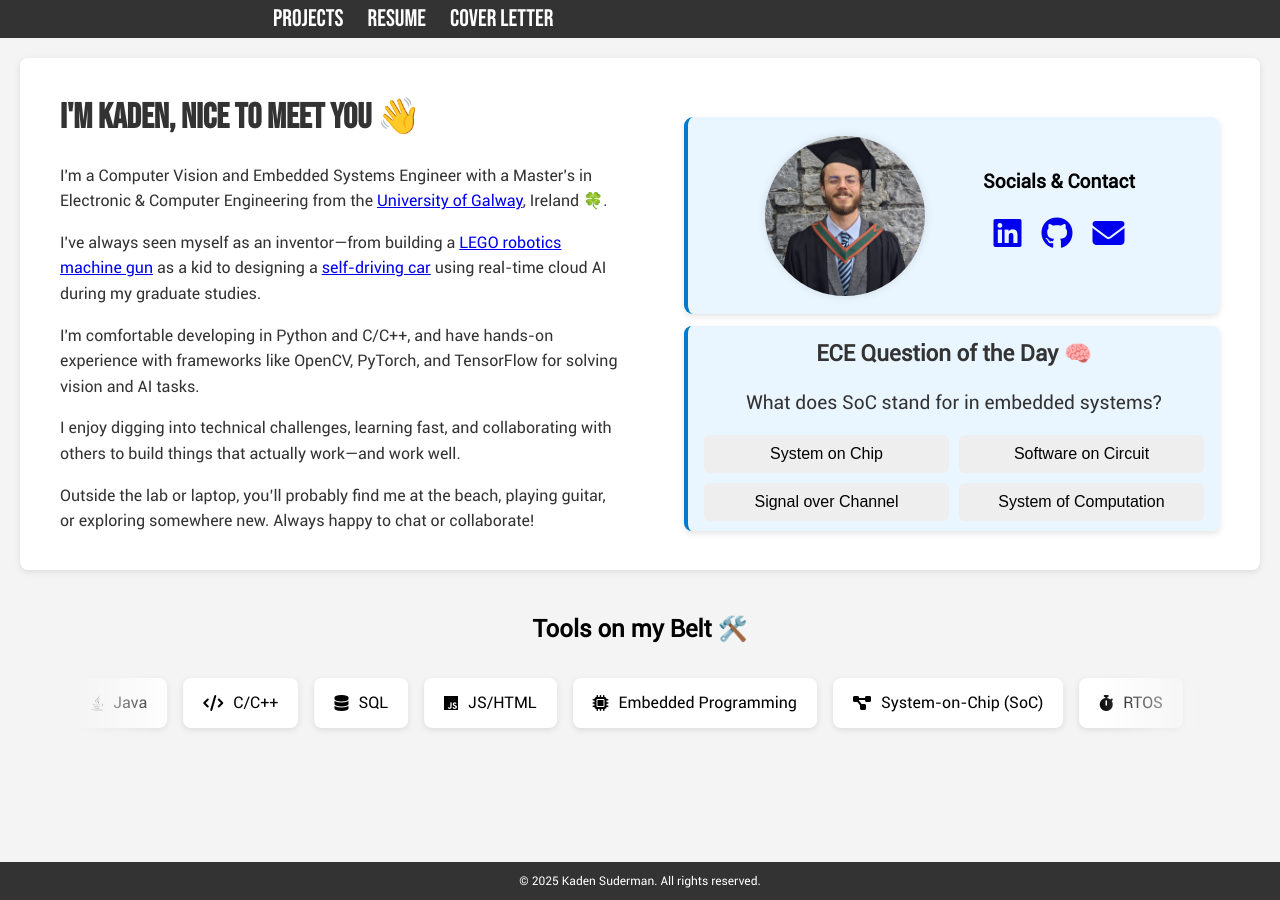
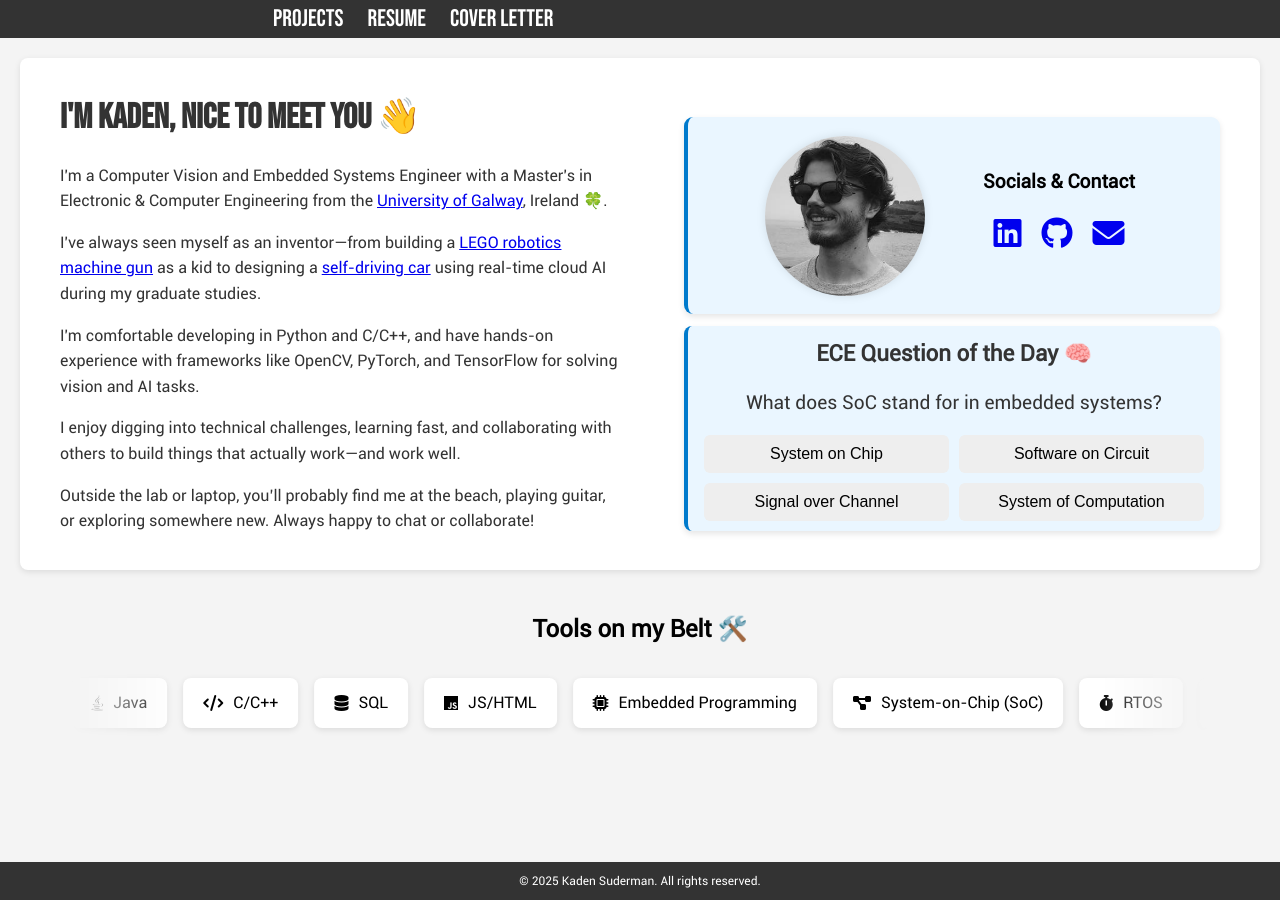
Before and after one commit to superKabe/superKabe.github.io, a Jekyll site: the page index.html, which Jekyll copies as it is, in a window 1280 px wide. Built offline with Jekyll 4.4.1, drawn with Linux system fonts in a browser that asks for light colours.

Commit message:
Image update

```diff
--- a/index.html
+++ b/index.html
@@ -36,7 +36,7 @@
           <!-- Right: Fact + Contact -->
           <div class="about-sidebar">
             <div class="grad-photo-container">
-              <img src="img\about\Grad_Photo.png" alt="Kaden Graduation" class="grad-photo" />
+              <img src="img\about\profile_headshot.png" alt="Kaden Graduation" class="grad-photo" />
 
               <div class="contact-section">
                 <p style="text-align: center; font-size: 1.2em; font-weight: bold;">Socials & Contact</p>
```
Also changed, not shown: img/about/profile_headshot.png (added).
